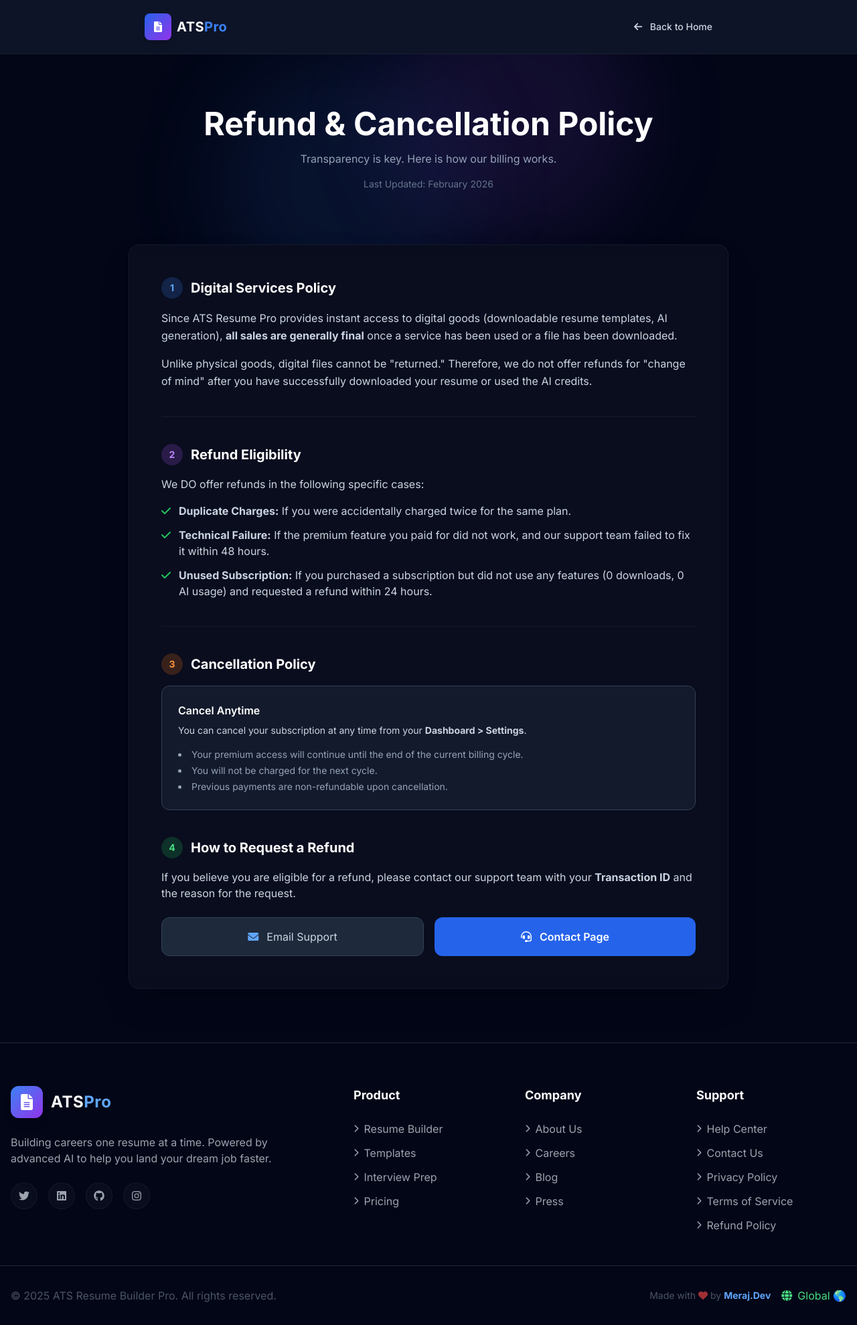
After one commit to MdMeraj01/AtsResumePro, a Flask app: page /refund-policy in a window 1280 px wide. The commit adds this page. Shown: the whole page at 67% size. Run offline with Flask 3, Linux system fonts and the light colour scheme; some libraries are stand-ins or nearby versions.

Commit message:
add refund page

```diff
--- a/app.py
+++ b/app.py
@@ -879,6 +879,10 @@ def careers():
     # File location: templates/company/careers.html
     return render_template('company/careers.html')
 
+# Refund Policy Route
+@app.route('/refund-policy')
+def refund_policy():
+    return render_template('support/refund_policy.html')
 
 @app.route('/press')
 def press():
@@ -2710,17 +2714,10 @@ def process_payment():
         conn.close()
 
 
-
-# ==========================================
-# 💳 PHONEPE CONFIGURATION (Universal Test Credentials)
-# ==========================================
-
-# 👇 Inhe change mat karna, ye PhonePe ki Universal Keys hain jo sabke liye chalti hain
-PHONEPE_MERCHANT_ID = "M23COJXWUNAEV_2602050026"
-PHONEPE_SALT_KEY = "OGVlMGI2OGMtYjc3Mi00Mjg5LThhODItNmMxNTFmN2U5NTJi"
+# ✅ YE SAHI HAI (Universal Keys - 100% Chalega)
+PHONEPE_MERCHANT_ID = "PGTESTPAYUAT"
+PHONEPE_SALT_KEY = "099eb0cd-02cf-4e2a-8aca-3e6c6aff0399"
 PHONEPE_SALT_INDEX = 1
-
-# Sandbox URL
 PHONEPE_BASE_URL = "https://api-preprod.phonepe.com/apis/pg-sandbox"
 
 # ==========================================
--- a/templates/builder.html
+++ b/templates/builder.html
@@ -900,6 +900,11 @@
                 <i class="fas fa-chevron-right text-xs mr-2"></i> Terms of Service
             </a>
         </li>
+        <li>
+            <a href="{{ url_for('refund_policy') }}" class="hover:text-blue-400 transition-colors flex items-center">
+                <i class="fas fa-chevron-right text-xs mr-2"></i> Refund Policy
+            </a>
+        </li>
     </ul>
 </div>
         </div>
--- a/templates/company/about.html
+++ b/templates/company/about.html
@@ -474,6 +474,11 @@
                 <i class="fas fa-chevron-right text-xs mr-2"></i> Terms of Service
             </a>
         </li>
+        <li>
+            <a href="{{ url_for('refund_policy') }}" class="hover:text-blue-400 transition-colors flex items-center">
+                <i class="fas fa-chevron-right text-xs mr-2"></i> Refund Policy
+            </a>
+        </li>
     </ul>
 </div>
         </div>
--- a/templates/company/careers.html
+++ b/templates/company/careers.html
@@ -322,6 +322,11 @@
                 <i class="fas fa-chevron-right text-xs mr-2"></i> Terms of Service
             </a>
         </li>
+        <li>
+            <a href="{{ url_for('refund_policy') }}" class="hover:text-blue-400 transition-colors flex items-center">
+                <i class="fas fa-chevron-right text-xs mr-2"></i> Refund Policy
+            </a>
+        </li>
     </ul>
 </div>
         </div>
--- a/templates/company/press.html
+++ b/templates/company/press.html
@@ -356,6 +356,11 @@
                 <i class="fas fa-chevron-right text-xs mr-2"></i> Terms of Service
             </a>
         </li>
+        <li>
+            <a href="{{ url_for('refund_policy') }}" class="hover:text-blue-400 transition-colors flex items-center">
+                <i class="fas fa-chevron-right text-xs mr-2"></i> Refund Policy
+            </a>
+        </li>
     </ul>
 </div>
         </div>
--- a/templates/cover_letter.html
+++ b/templates/cover_letter.html
@@ -585,6 +585,11 @@
                 <i class="fas fa-chevron-right text-xs mr-2"></i> Terms of Service
             </a>
         </li>
+        <li>
+            <a href="{{ url_for('refund_policy') }}" class="hover:text-blue-400 transition-colors flex items-center">
+                <i class="fas fa-chevron-right text-xs mr-2"></i> Refund Policy
+            </a>
+        </li>
     </ul>
 </div>
             <div>
--- a/templates/home.html
+++ b/templates/home.html
@@ -884,6 +884,11 @@
                 <i class="fas fa-chevron-right text-xs mr-2"></i> Terms of Service
             </a>
         </li>
+        <li>
+            <a href="{{ url_for('refund_policy') }}" class="hover:text-blue-400 transition-colors flex items-center">
+                <i class="fas fa-chevron-right text-xs mr-2"></i> Refund Policy
+            </a>
+        </li>
     </ul>
 </div>
         </div>
--- a/templates/interview.html
+++ b/templates/interview.html
@@ -566,6 +566,11 @@
                 <i class="fas fa-chevron-right text-xs mr-2"></i> Terms of Service
             </a>
         </li>
+        <li>
+            <a href="{{ url_for('refund_policy') }}" class="hover:text-blue-400 transition-colors flex items-center">
+                <i class="fas fa-chevron-right text-xs mr-2"></i> Refund Policy
+            </a>
+        </li>
     </ul>
 </div>
         </div>
--- a/templates/pricing.html
+++ b/templates/pricing.html
@@ -514,6 +514,11 @@
                 <i class="fas fa-chevron-right text-xs mr-2"></i> Terms of Service
             </a>
         </li>
+        <li>
+            <a href="{{ url_for('refund_policy') }}" class="hover:text-blue-400 transition-colors flex items-center">
+                <i class="fas fa-chevron-right text-xs mr-2"></i> Refund Policy
+            </a>
+        </li>
     </ul>
 </div>
         </div>
--- a/templates/support/contact_us.html
+++ b/templates/support/contact_us.html
@@ -606,6 +606,11 @@
                 <i class="fas fa-chevron-right text-xs mr-2"></i> Press
             </a>
         </li>
+        <li>
+            <a href="{{ url_for('refund_policy') }}" class="hover:text-blue-400 transition-colors flex items-center">
+                <i class="fas fa-chevron-right text-xs mr-2"></i> Refund Policy
+            </a>
+        </li>
     </ul>
 </div>
 
--- a/templates/support/help_center.html
+++ b/templates/support/help_center.html
@@ -697,6 +697,11 @@
                 <i class="fas fa-chevron-right text-xs mr-2"></i> Terms of Service
             </a>
         </li>
+        <li>
+            <a href="{{ url_for('refund_policy') }}" class="hover:text-blue-400 transition-colors flex items-center">
+                <i class="fas fa-chevron-right text-xs mr-2"></i> Refund Policy
+            </a>
+        </li>
     </ul>
 </div>
         </div>
--- a/templates/support/privacy_policy.html
+++ b/templates/support/privacy_policy.html
@@ -304,6 +304,11 @@
                 <i class="fas fa-chevron-right text-xs mr-2"></i> Terms of Service
             </a>
         </li>
+        <li>
+            <a href="{{ url_for('refund_policy') }}" class="hover:text-blue-400 transition-colors flex items-center">
+                <i class="fas fa-chevron-right text-xs mr-2"></i> Refund Policy
+            </a>
+        </li>
     </ul>
 </div>
         </div>
--- /dev/null
+++ b/templates/support/refund_policy.html
@@ -0,0 +1,237 @@
+<!DOCTYPE html>
+<html lang="en">
+<head>
+    <meta charset="UTF-8">
+    <meta name="viewport" content="width=device-width, initial-scale=1.0">
+    <title>Refund Policy | ATS Resume Pro</title>
+    <script src="https://cdn.tailwindcss.com"></script>
+    <link href="https://cdnjs.cloudflare.com/ajax/libs/font-awesome/6.0.0/css/all.min.css" rel="stylesheet">
+    <link href="https://fonts.googleapis.com/css2?family=Inter:wght@300;400;500;600;700&display=swap" rel="stylesheet">
+    <style>
+        body { font-family: 'Inter', sans-serif; }
+        .glass-panel {
+            background: rgba(255, 255, 255, 0.03);
+            backdrop-filter: blur(10px);
+            border: 1px solid rgba(255, 255, 255, 0.05);
+        }
+    </style>
+</head>
+<body class="bg-slate-950 text-slate-300 antialiased min-h-screen flex flex-col">
+
+    <nav class="w-full z-50 border-b border-white/5 bg-slate-900/90 backdrop-blur-md sticky top-0">
+        <div class="max-w-4xl mx-auto px-6 h-20 flex items-center justify-between">
+            <a href="/" class="flex items-center gap-2 group">
+                <div class="w-10 h-10 bg-gradient-to-br from-blue-600 to-purple-600 rounded-lg flex items-center justify-center shadow-lg group-hover:scale-105 transition-transform">
+                    <i class="fas fa-file-alt text-white"></i>
+                </div>
+                <span class="text-xl font-bold text-white tracking-wide">ATS<span class="text-blue-500">Pro</span></span>
+            </a>
+            <a href="/" class="text-sm font-medium hover:text-white transition-colors">
+                <i class="fas fa-arrow-left mr-2"></i> Back to Home
+            </a>
+        </div>
+    </nav>
+
+    <header class="py-20 text-center relative overflow-hidden">
+        <div class="absolute top-0 left-1/4 w-96 h-96 bg-blue-500/10 rounded-full blur-3xl -z-10"></div>
+        <div class="absolute bottom-0 right-1/4 w-96 h-96 bg-purple-500/10 rounded-full blur-3xl -z-10"></div>
+
+        <h1 class="text-4xl md:text-5xl font-bold text-white mb-4">Refund & Cancellation Policy</h1>
+        <p class="text-slate-400">Transparency is key. Here is how our billing works.</p>
+        <p class="text-sm text-slate-500 mt-4">Last Updated: February 2026</p>
+    </header>
+
+    <main class="flex-grow px-4 pb-20">
+        <div class="max-w-4xl mx-auto space-y-8">
+
+            <div class="glass-panel rounded-2xl p-8 md:p-12 shadow-2xl">
+
+                <div class="mb-10">
+                    <h2 class="text-xl font-bold text-white mb-4 flex items-center gap-3">
+                        <span class="w-8 h-8 rounded-full bg-blue-500/20 text-blue-400 flex items-center justify-center text-sm">1</span>
+                        Digital Services Policy
+                    </h2>
+                    <p class="leading-relaxed mb-4">
+                        Since ATS Resume Pro provides instant access to digital goods (downloadable resume templates, AI generation),
+                        <strong>all sales are generally final</strong> once a service has been used or a file has been downloaded.
+                    </p>
+                    <p class="leading-relaxed">
+                        Unlike physical goods, digital files cannot be "returned." Therefore, we do not offer refunds for "change of mind"
+                        after you have successfully downloaded your resume or used the AI credits.
+                    </p>
+                </div>
+
+                <div class="w-full h-px bg-white/5 mb-10"></div>
+
+                <div class="mb-10">
+                    <h2 class="text-xl font-bold text-white mb-4 flex items-center gap-3">
+                        <span class="w-8 h-8 rounded-full bg-purple-500/20 text-purple-400 flex items-center justify-center text-sm">2</span>
+                        Refund Eligibility
+                    </h2>
+                    <p class="mb-4">We DO offer refunds in the following specific cases:</p>
+                    <ul class="space-y-3">
+                        <li class="flex items-start gap-3">
+                            <i class="fas fa-check text-green-500 mt-1"></i>
+                            <span><strong>Duplicate Charges:</strong> If you were accidentally charged twice for the same plan.</span>
+                        </li>
+                        <li class="flex items-start gap-3">
+                            <i class="fas fa-check text-green-500 mt-1"></i>
+                            <span><strong>Technical Failure:</strong> If the premium feature you paid for did not work, and our support team failed to fix it within 48 hours.</span>
+                        </li>
+                        <li class="flex items-start gap-3">
+                            <i class="fas fa-check text-green-500 mt-1"></i>
+                            <span><strong>Unused Subscription:</strong> If you purchased a subscription but did not use any features (0 downloads, 0 AI usage) and requested a refund within 24 hours.</span>
+                        </li>
+                    </ul>
+                </div>
+
+                <div class="w-full h-px bg-white/5 mb-10"></div>
+
+                <div class="mb-10">
+                    <h2 class="text-xl font-bold text-white mb-4 flex items-center gap-3">
+                        <span class="w-8 h-8 rounded-full bg-orange-500/20 text-orange-400 flex items-center justify-center text-sm">3</span>
+                        Cancellation Policy
+                    </h2>
+                    <div class="bg-slate-800/50 p-6 rounded-xl border border-slate-700">
+                        <h3 class="font-semibold text-white mb-2">Cancel Anytime</h3>
+                        <p class="text-sm mb-4">
+                            You can cancel your subscription at any time from your <strong>Dashboard > Settings</strong>.
+                        </p>
+                        <ul class="list-disc list-inside text-sm text-slate-400 space-y-1">
+                            <li>Your premium access will continue until the end of the current billing cycle.</li>
+                            <li>You will not be charged for the next cycle.</li>
+                            <li>Previous payments are non-refundable upon cancellation.</li>
+                        </ul>
+                    </div>
+                </div>
+
+                <div>
+                    <h2 class="text-xl font-bold text-white mb-4 flex items-center gap-3">
+                        <span class="w-8 h-8 rounded-full bg-green-500/20 text-green-400 flex items-center justify-center text-sm">4</span>
+                        How to Request a Refund
+                    </h2>
+                    <p class="mb-6">
+                        If you believe you are eligible for a refund, please contact our support team with your
+                        <strong>Transaction ID</strong> and the reason for the request.
+                    </p>
+
+                    <div class="flex flex-col sm:flex-row gap-4">
+                        <a href="mailto:support@atsresume.pro" class="flex-1 py-4 px-6 bg-slate-800 hover:bg-slate-700 rounded-xl border border-slate-700 transition-colors flex items-center justify-center gap-3">
+                            <i class="fas fa-envelope text-blue-400"></i>
+                            <span>Email Support</span>
+                        </a>
+                        <a href="/contact-us" class="flex-1 py-4 px-6 bg-blue-600 hover:bg-blue-700 text-white font-semibold rounded-xl transition-colors flex items-center justify-center gap-3">
+                            <i class="fas fa-headset"></i>
+                            <span>Contact Page</span>
+                        </a>
+                    </div>
+                </div>
+
+            </div>
+        </div>
+    </main>
+
+   <footer class="border-t border-gray-800 bg-slate-950 pt-16 pb-8 relative z-10">
+        <div class="max-w-7xl mx-auto px-4 grid md:grid-cols-5 gap-8 mb-12">
+            <div class="col-span-2">
+                <div class="flex items-center space-x-3 mb-6">
+                    <div class="w-12 h-12 bg-gradient-to-br from-blue-500 to-purple-600 rounded-xl flex items-center justify-center shadow-lg">
+                        <i class="fas fa-file-alt text-white text-2xl"></i>
+                    </div>
+                    <span class="text-2xl font-bold text-white tracking-wide">ATS<span class="text-blue-400">Pro</span></span>
+                </div>
+                <p class="text-gray-400 max-w-md mb-6">Building careers one resume at a time. Powered by advanced AI to help you land your dream job faster.</p>
+                <div class="flex space-x-4">
+                    <a href="#" class="w-10 h-10 rounded-full glass-panel flex items-center justify-center text-gray-400 hover:text-blue-400 hover:border-blue-500 transition-all"><i class="fab fa-twitter"></i></a>
+                    <a href="#" class="w-10 h-10 rounded-full glass-panel flex items-center justify-center text-gray-400 hover:text-blue-400 hover:border-blue-500 transition-all"><i class="fab fa-linkedin"></i></a>
+                    <a href="#" class="w-10 h-10 rounded-full glass-panel flex items-center justify-center text-gray-400 hover:text-blue-400 hover:border-blue-500 transition-all"><i class="fab fa-github"></i></a>
+                    <a href="#" class="w-10 h-10 rounded-full glass-panel flex items-center justify-center text-gray-400 hover:text-blue-400 hover:border-blue-500 transition-all"><i class="fab fa-instagram"></i></a>
+                </div>
+            </div>
+            <div>
+                <h4 class="text-white font-bold mb-6 text-lg">Product</h4>
+                <ul class="space-y-3 text-gray-400">
+                    <li><a href="{{ url_for('builder') }}" class="hover:text-blue-400 transition-colors flex items-center"><i class="fas fa-chevron-right text-xs mr-2"></i> Resume Builder</a></li>
+                    <li><a href="{{ url_for('templates_section') }}" class="hover:text-blue-400 transition-colors flex items-center"><i class="fas fa-chevron-right text-xs mr-2"></i> Templates</a></li>
+                    <li><a href="{{ url_for('interview_prep') }}" class="hover:text-blue-400 transition-colors flex items-center"><i class="fas fa-chevron-right text-xs mr-2"></i> Interview Prep</a></li>
+                    <li><a href="{{ url_for('pricing') }}" class="hover:text-blue-400 transition-colors flex items-center"><i class="fas fa-chevron-right text-xs mr-2"></i> Pricing</a></li>
+                </ul>
+            </div>
+            <div>
+    <h4 class="text-white font-bold mb-6 text-lg">Company</h4>
+    <ul class="space-y-3 text-gray-400">
+        <li>
+            <a href="{{ url_for('about') }}" class="hover:text-blue-400 transition-colors flex items-center">
+                <i class="fas fa-chevron-right text-xs mr-2"></i> About Us
+            </a>
+        </li>
+        <li>
+            <a href="{{ url_for('careers') }}" class="hover:text-blue-400 transition-colors flex items-center">
+                <i class="fas fa-chevron-right text-xs mr-2"></i> Careers
+            </a>
+        </li>
+        <li>
+            <a href="{{ url_for('blog') }}" class="hover:text-blue-400 transition-colors flex items-center">
+                <i class="fas fa-chevron-right text-xs mr-2"></i> Blog
+            </a>
+        </li>
+        <li>
+            <a href="{{ url_for('press') }}" class="hover:text-blue-400 transition-colors flex items-center">
+                <i class="fas fa-chevron-right text-xs mr-2"></i> Press
+            </a>
+        </li>
+    </ul>
+</div>
+
+<div>
+    <h4 class="text-white font-bold mb-6 text-lg">Support</h4>
+    <ul class="space-y-3 text-gray-400">
+        <li>
+            <a href="{{ url_for('help_center') }}" class="hover:text-blue-400 transition-colors flex items-center">
+                <i class="fas fa-chevron-right text-xs mr-2"></i> Help Center
+            </a>
+        </li>
+        <li>
+            <a href="{{ url_for('contact_us') }}" class="hover:text-blue-400 transition-colors flex items-center">
+                <i class="fas fa-chevron-right text-xs mr-2"></i> Contact Us
+            </a>
+        </li>
+        <li>
+            <a href="{{ url_for('privacy_policy') }}" class="hover:text-blue-400 transition-colors flex items-center">
+                <i class="fas fa-chevron-right text-xs mr-2"></i> Privacy Policy
+            </a>
+        </li>
+        <li>
+            <a href="{{ url_for('terms_of_service') }}" class="hover:text-blue-400 transition-colors flex items-center">
+                <i class="fas fa-chevron-right text-xs mr-2"></i> Terms of Service
+            </a>
+        </li>
+        <li>
+            <a href="{{ url_for('refund_policy') }}" class="hover:text-blue-400 transition-colors flex items-center">
+                <i class="fas fa-chevron-right text-xs mr-2"></i> Refund Policy
+            </a>
+        </li>
+    </ul>
+</div>
+        </div>
+        <div class="text-center text-gray-600 border-t border-gray-800 pt-8">
+            <div class="max-w-7xl mx-auto px-4 flex flex-col md:flex-row justify-between items-center">
+                <p>&copy; 2025 ATS Resume Builder Pro. All rights reserved.</p>
+                <div class="flex items-center mt-4 md:mt-0">
+                    <span class="text-sm mr-4 flex items-center">
+                        Made with <i class="fas fa-heart text-red-500 mx-1 animate-pulse"></i> by
+                        <a href="https://meraj8329.pythonanywhere.com/" target="_blank" class="ml-1 text-blue-400 hover:text-blue-300 font-bold transition-colors hover:underline">
+                            Meraj.Dev
+                        </a>
+                    </span>
+                    <div class="flex items-center text-green-400">
+                        <i class="fas fa-globe mr-2"></i>
+                        <span>Global 🌎</span>
+                    </div>
+                </div>
+            </div>
+        </div>
+    </footer>
+
+</body>
+</html>
```
Also changed, not shown: static/js/admin.js (+28 -46 lines), static/js/template-section.js (+70 -37 lines), templates/templates.html (+55 -1 lines).
